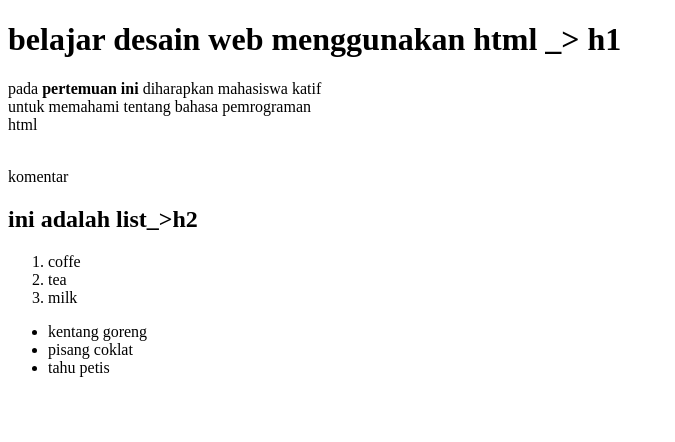
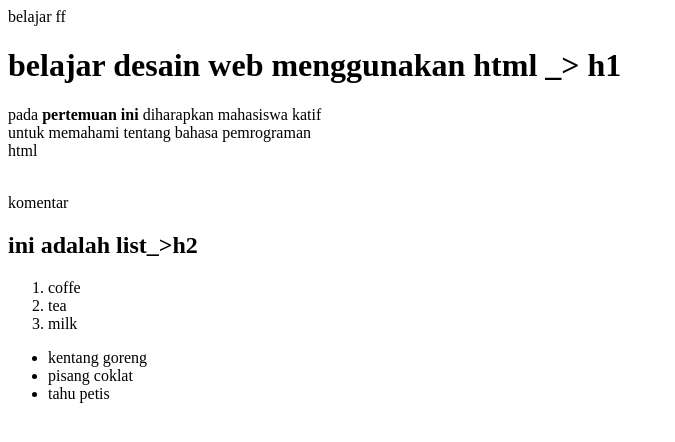
Before and after one commit to riyonicholas/riyonicholas, a plain HTML site: page belajar.html in a window 1280 px wide. Shown: the whole page, without its empty margins (0-675 px from the left). Drawn offline with Linux system fonts and the light colour scheme.

Commit message:
Update belajar.html

```diff
--- a/belajar.html
+++ b/belajar.html
@@ -5,6 +5,7 @@
     <meta name="viewport" content="width=device-width, initial-scale=1.0">
     <title>Document</title>
 </head>
+    <tittle>belajar ff</tittle>
 <body>
     <h1>belajar desain web menggunakan html _> h1 </h1>
     <P>pada <b>pertemuan ini</b> diharapkan mahasiswa katif <br>untuk memahami tentang bahasa pemrograman</br>html</P>
```
